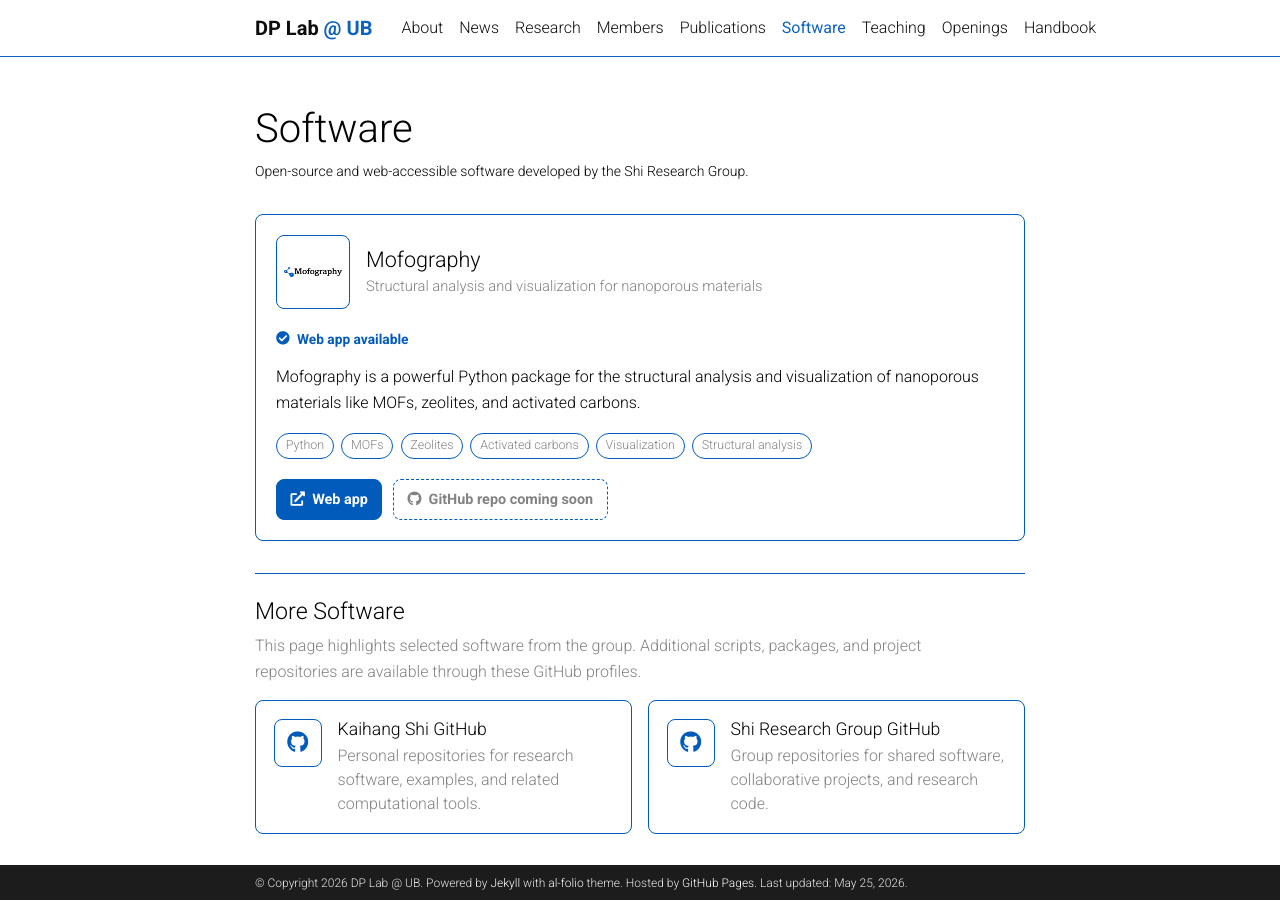
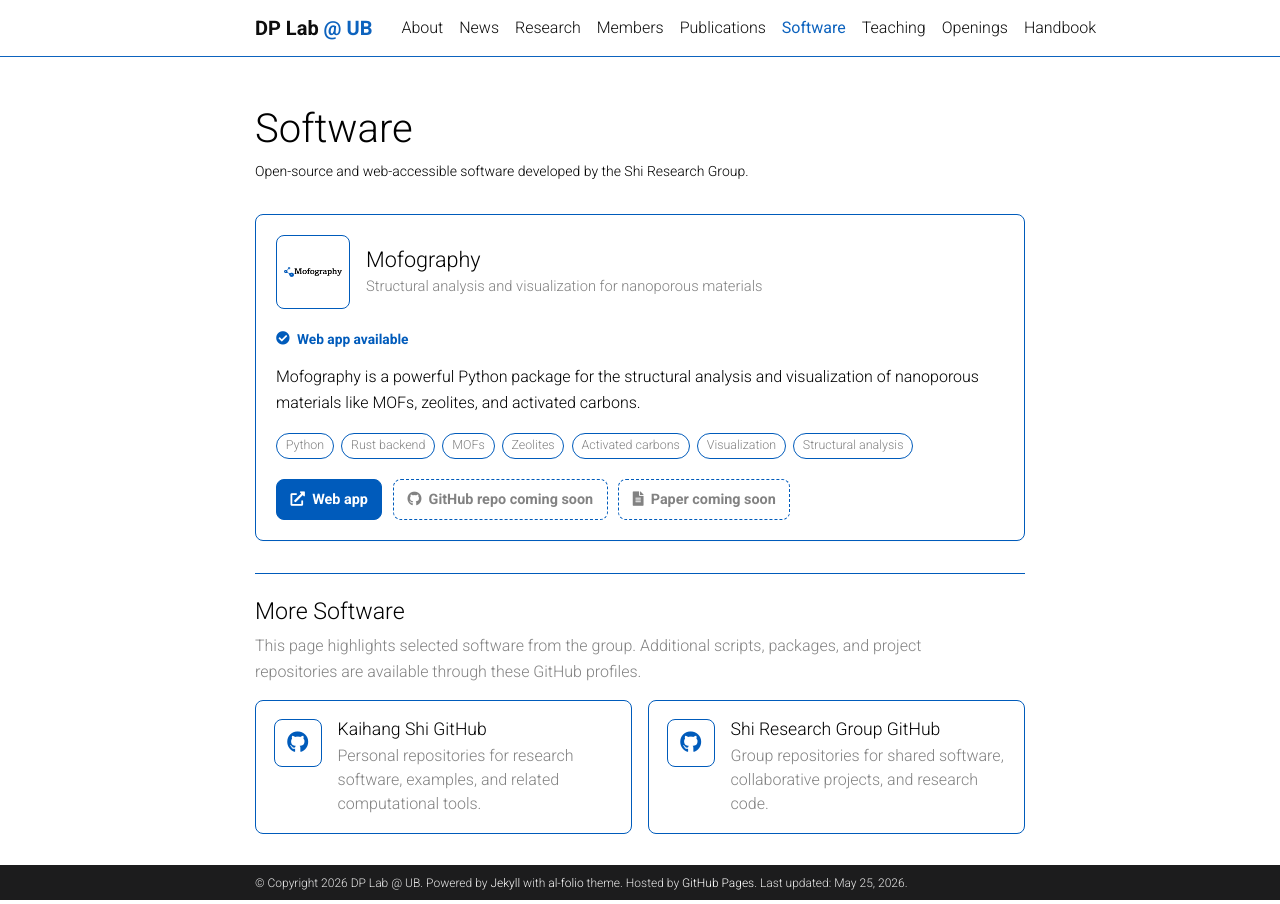
Before and after one commit to ShiResearchGroup/shiresearchgroup.github.io, a Jekyll site: the page built from _pages/software.md, in a window 1280 px wide. Built offline with Jekyll 4.4.1, drawn with Linux system fonts in a browser that asks for light colours; comment, search, counter and statistics services are not loaded; a style sheet for code colours, icons or effects is not loaded.

Commit message:
Update software.md

```diff
--- a/_pages/software.md
+++ b/_pages/software.md
@@ -13,9 +13,12 @@ software_packages:
     app_url: https://arung-northwestern-mofography-web-demo.hf.space/
     repo_url:
     repo_status: GitHub repo coming soon
+    paper_url:
+    paper_status: Paper coming soon
     status: Web app available
     tags:
       - Python
+      - Rust backend
       - MOFs
       - Zeolites
       - Activated carbons
@@ -339,6 +342,16 @@ software_packages:
                 <i class="fab fa-github" aria-hidden="true"></i> {{ package.repo_status }}
               </span>
             {% endif %}
+
+            {% if package.paper_url %}
+              <a class="software-button secondary" href="{{ package.paper_url }}" target="_blank" rel="noopener noreferrer">
+                <i class="fas fa-file-alt" aria-hidden="true"></i> Paper
+              </a>
+            {% elsif package.paper_status %}
+              <span class="software-button-disabled">
+                <i class="fas fa-file-alt" aria-hidden="true"></i> {{ package.paper_status }}
+              </span>
+            {% endif %}
           </div>
         </div>
       </article>
```
